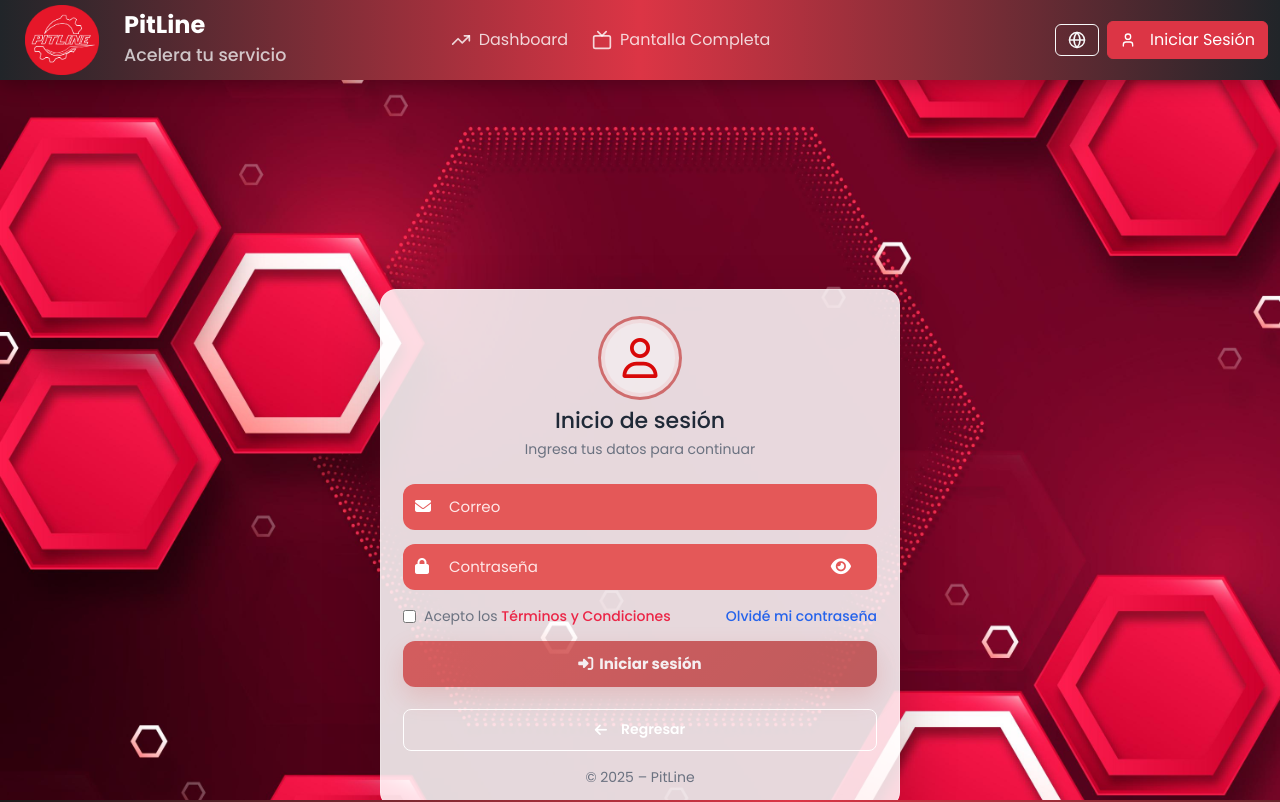
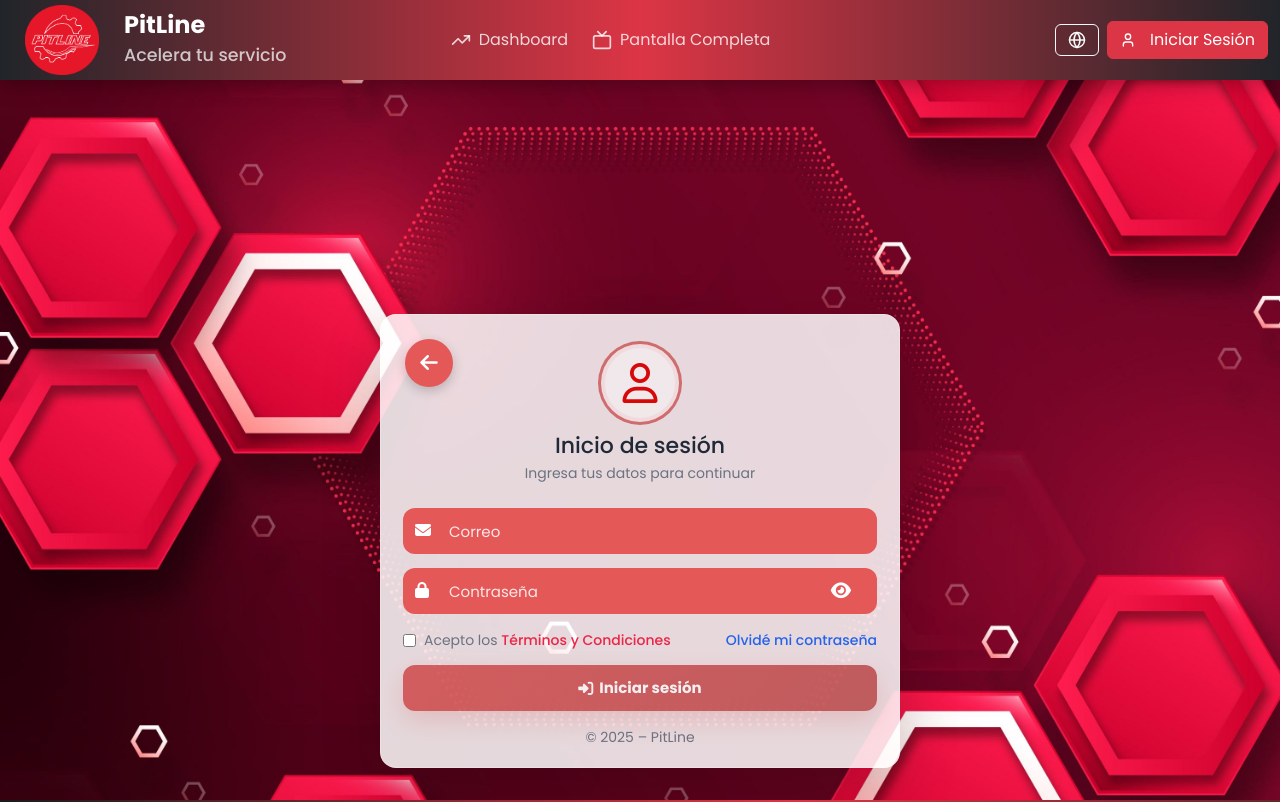
Before and after one commit to pame-dev/crud_con_roles, a React (Vite) app in the folder frontend/: page /login in a window 1280 px wide. Shown: the top 802 px of the page. Built offline with nearby package versions, Linux system fonts and the light colour scheme; no server answers.

Commit message:
boton de regresar en login

```diff
--- a/frontend/src/pages/login.jsx
+++ b/frontend/src/pages/login.jsx
@@ -88,6 +88,16 @@
       >
         {/* Solo la tarjeta del formulario (una columna) */}
         <main className="login-card glass darkable">
+          {/* Botón de regresar (solo flecha) */}
+          <button
+            className="back-btn"
+            type="button"
+            onClick={() => navigate(-1)}
+            aria-label="Regresar"
+            title="Regresar"
+          >
+            <i className="fa-solid fa-arrow-left"></i>
+          </button>
           <div className="login-card-header">
             <div className="login-avatar">
               <i className="fa-regular fa-user"></i>
@@ -172,13 +182,6 @@
                 </>
               )}
             </button>
-            <button
-              className="login-btn-secondary"
-              type="button" // cambia a "button" para no enviar formularios
-              onClick={() => navigate(-1)} // esto regresa una página atrás
-            >
-              <i className="fa-solid fa-arrow-left me-2"></i> Regresar
-            </button>
 
             <AnimatePresence>
               {error && (
--- a/frontend/src/pages/pages-styles/administrar_empleados.css
+++ b/frontend/src/pages/pages-styles/administrar_empleados.css
@@ -138,20 +138,6 @@
   justify-content: center;
   gap: 12px;
   margin-bottom: 1rem;
-}
-
-.back-btn {
-  display: inline-flex;
-  justify-content: center;
-  align-items: center;
-  padding: 0.375rem 0.75rem;
-  font-size: 1rem;
-  border-radius: 0.375rem;
-}
-
-.back-btn-spacer {
-  width: 200px;
-  height: 1px;
 }
 
 /* ===== Layout por columnas (Gerentes / Cotización / Reparación) ===== */
--- a/frontend/src/pages/pages-styles/login.css
+++ b/frontend/src/pages/pages-styles/login.css
@@ -42,7 +42,7 @@
 }
 /* Desplaza suavemente la tarjeta un poco hacia abajo */
 .login-card.glass {
-  transform: translateY(60px); /* 👈 puedes cambiar el 60px por 40, 80, etc. */
+  transform: translateY(20px); /* 👈 puedes cambiar el 60px por 40, 80, etc. */
 }
 
 
@@ -152,14 +152,40 @@
   margin-top: 2px;
 }
 
-.login-btn-secondary {
-  background-color: transparent;
-  border: 1px solid #fff;
+/* Botón de regresar arriba */
+.back-btn {
+  position: absolute;
+  top: 1.5rem;
+  left: 1.5rem;
+  width: 48px;
+  height: 48px;
+  border-radius:50%; /* círculo perfecto */
+  background: var(--login-field-bg);
   color: white;
-  margin-top: 8px;
-  padding: 0.6rem 1rem;
-  border-radius: 8px;
-  transition: background-color 0.3s ease;
+  border: none;
+  display: flex;
+  align-items: center;
+  justify-content: center;
+  cursor: pointer;
+  box-sizing: border-box; /* asegura medidas exactas */
+  box-shadow: 0 4px 12px rgba(0, 0, 0, 0.2);
+  transition: all 0.25s ease;
+
+}
+
+/* Hover con efecto gradiente y movimiento */
+.back-btn:hover {
+  background: linear-gradient(
+    135deg,
+    var(--login-grad-start)
+  );
+  transform: translateX(-3px);
+  box-shadow: 0 6px 16px rgba(0, 0, 0, 0.25);
+}
+
+/* Ícono centrado correctamente */
+.back-btn i {
+  font-size: 20px;
 }
 
 .login-btn-secondary:hover {
```
